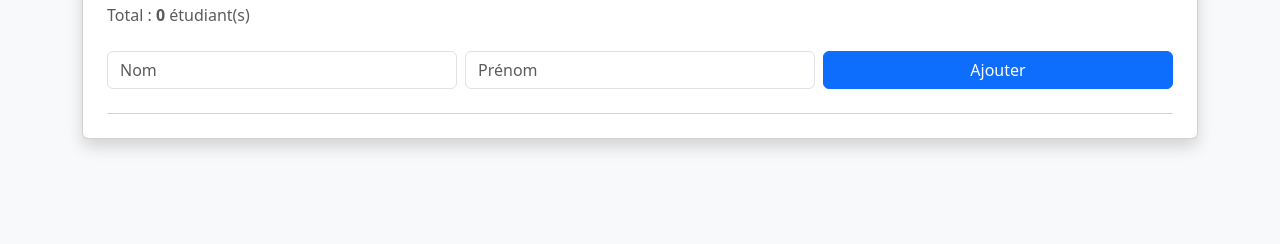
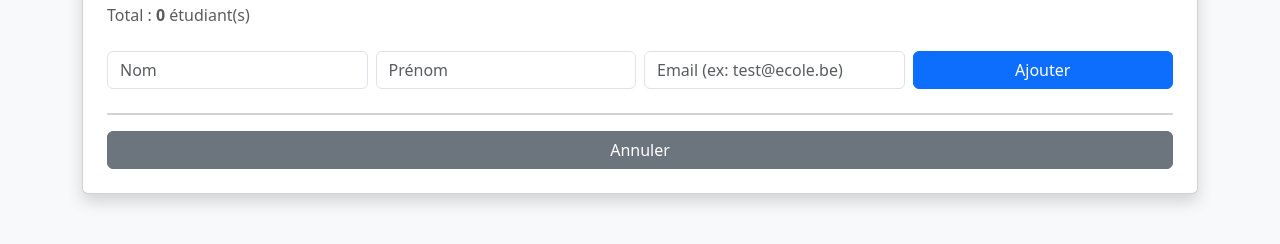
Before and after one commit to Testtesttestvvbbw/dev3-backend-tp1, a website: page public/index.html in a window 1280 px wide. Shown: the part 126-370 px from the top of the page. Drawn offline with nearby package versions, Linux system fonts and the light colour scheme; no server answers.

Commit message:
5  html formulaire avec champ email

```diff
--- a/public/index.html
+++ b/public/index.html
@@ -13,26 +13,33 @@
 
       <h1 class="mb-2">Liste des étudiants</h1>
 
-
       <p class="text-muted mb-4">
         Total : <strong id="countBadge">0</strong> étudiant(s)
       </p>
 
       <form id="userForm" class="row g-2">
-        <div class="col-md-4">
+        <div class="col-md-3">
           <input id="nomInput" type="text" class="form-control" placeholder="Nom" required>
         </div>
 
-        <div class="col-md-4">
+        <div class="col-md-3">
           <input id="prenomInput" type="text" class="form-control" placeholder="Prénom" required>
         </div>
 
-        <div class="col-md-4">
+        <div class="col-md-3">
+          <input id="emailInput" type="email" class="form-control" placeholder="Email (ex: test@ecole.be)" required>
+        </div>
+
+        <div class="col-md-3">
           <button type="submit" class="btn btn-primary w-100">Ajouter</button>
         </div>
       </form>
 
       <ul id="usersList" class="list-group mt-4"></ul>
+
+      <div class="mt-3">
+        <button id="cancelBtn" type="button" class="btn btn-secondary w-100">Annuler</button>
+      </div>
     </div>
   </div>
 
```
